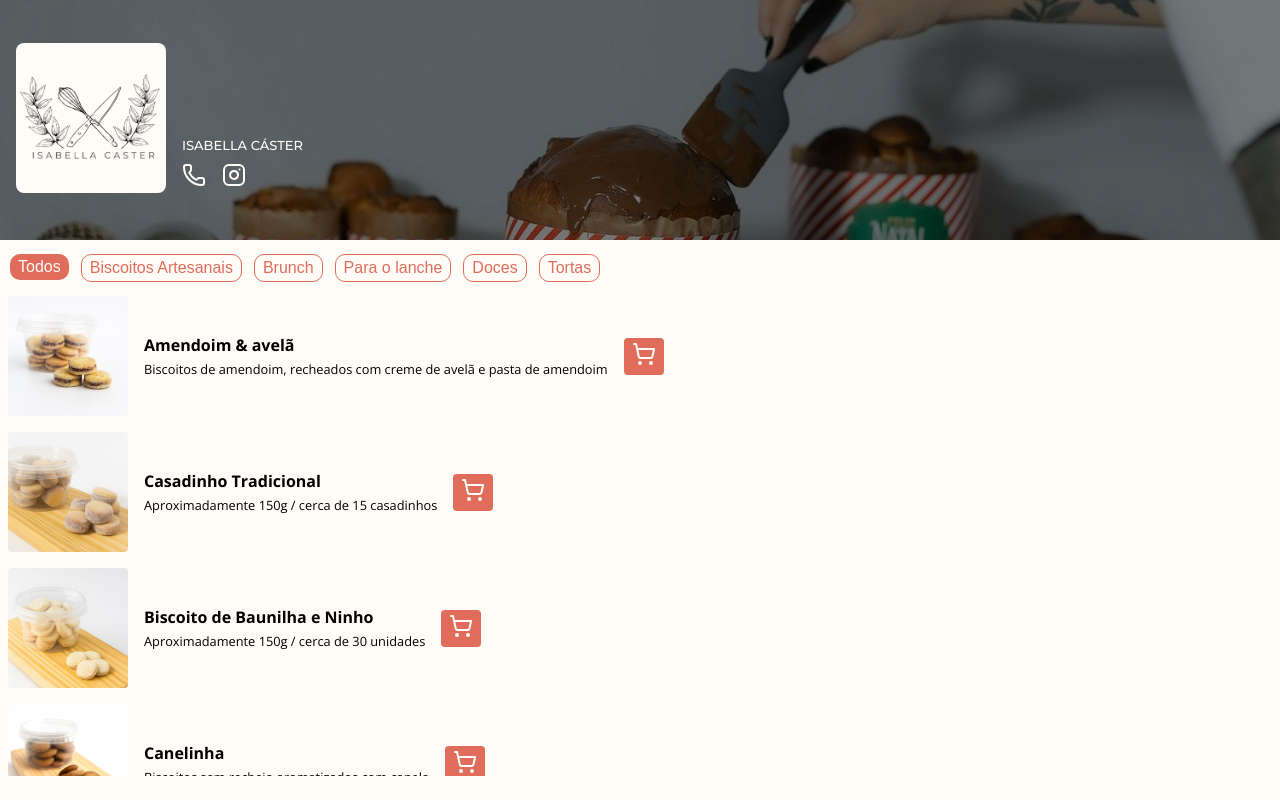
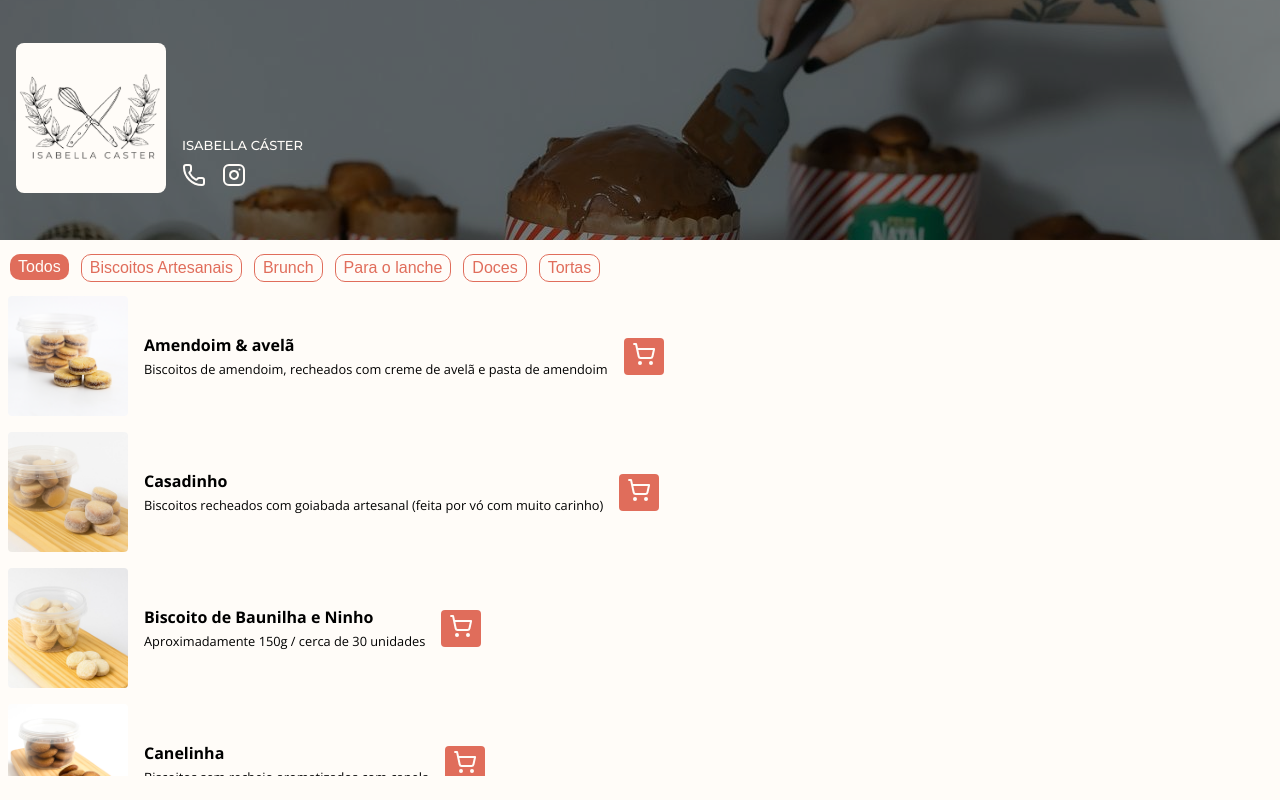
Before and after one commit to mariadxavier/isacaster, a React (Vite) app: page / in a window 1280 px wide. Built offline with nearby package versions, Linux system fonts and the light colour scheme.

Commit message:
adiciona brownie blondie

```diff
--- a/src/components/Image.tsx
+++ b/src/components/Image.tsx
@@ -1,16 +1,12 @@
-import { useState } from 'react';
-import fallbackImg from '/assets/fallback-img.png';
-
 type ImageProps = {
   size: string;
   src: string;
 } & React.ImgHTMLAttributes<HTMLImageElement>;
 
 export default function Image({ size, src, ...props }: ImageProps) {
-  const [source, setSource] = useState(src || fallbackImg);
   return (
     <div style={{width: size, height: size}}>
-      <img src={source} onError={() => setSource(fallbackImg)} {...props} />
+      <img src={src} {...props} />
     </div>
   );
 }
--- a/src/products.json
+++ b/src/products.json
@@ -13,8 +13,8 @@
           "linkText": "Amendoim%20%26%20avel%C3%A3"
         },
         {
-          "productName": "Casadinho Tradicional",
-          "productDescription": "Aproximadamente 150g / cerca de 15 casadinhos",
+          "productName": "Casadinho",
+          "productDescription": "Biscoitos recheados com goiabada artesanal (feita por vó com muito carinho)",
           "productPrice": 10.0,
           "productImageUrl": "assets/imagensProdutos/casadinho.jpg",
           "linkText": "Casadinho%20Tradicional"
@@ -126,7 +126,7 @@
       "sectionProducts": [
         {
           "productName": "Brownie",
-          "productDescription": "Brownie tradicional de chocolate nobre blend, macio por dentro e crocante por fora",
+          "productDescription": "Brownie tradicional de chocolate nobre blend, macio por dentro e crocante por fora. Pedido mínimo: 50 unidades. Consulte para outros sabores",
           "productPrice": 10.0,
           "productImageUrl": "assets/imagensProdutos/brownie.png",
           "linkText": "Brownie"
@@ -158,6 +158,13 @@
           "productPrice": 10.0,
           "productImageUrl": "assets/imagensProdutos/pipoca.png",
           "linkText": "Pipoca%20Gourmet"
+        },
+        {
+          "productName": "Brownie Blondie",
+          "productDescription": "Brownie de chocolate branco. Diversas opções, como: limão siciliano, frutas vermelhas, amêndoas",
+          "productPrice": 10.0,
+          "productImageUrl": "assets/imagensProdutos/brownie blonde.png",
+          "linkText": "Brownie%20Blondie"
         }
       ]
     },
@@ -171,7 +178,7 @@
           "productDescription": "Torta francesa composta por uma massa amanteigada e maçãs caramelizadas",
           "productPrice": 10.0,
           "productImageUrl": "assets/imagensProdutos/tarte tartin.png",
-          "linkText": "Tarte%20Tartin3"
+          "linkText": "Tarte%20Tartin"
         },
         {
           "productName": "Torta de Caramelo Salgado",
```
Also changed, not shown: 1 other file (tests, documents, lock files or other folders).
